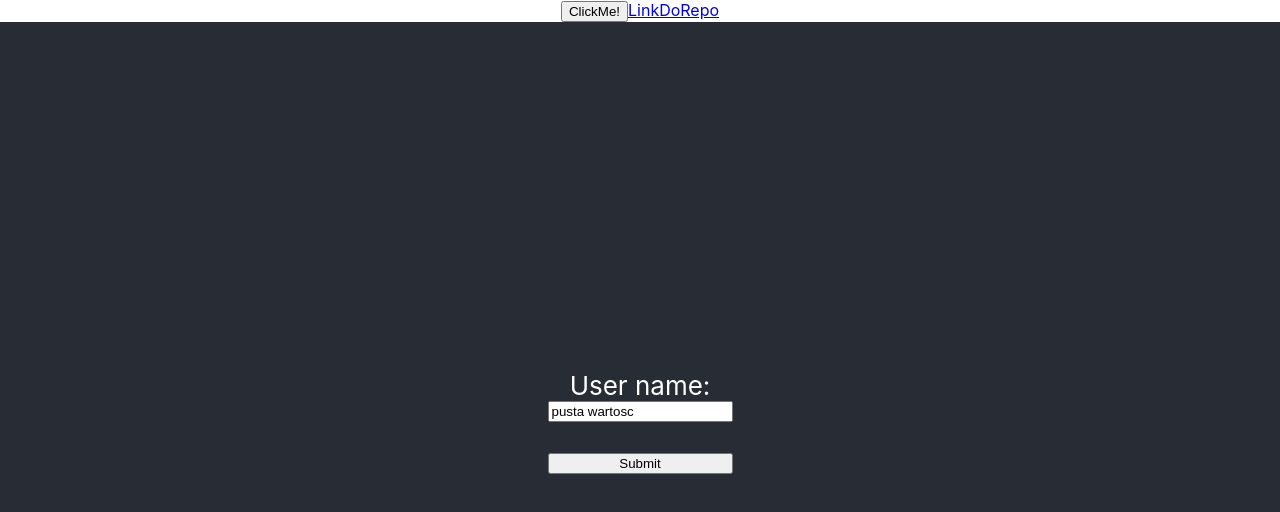
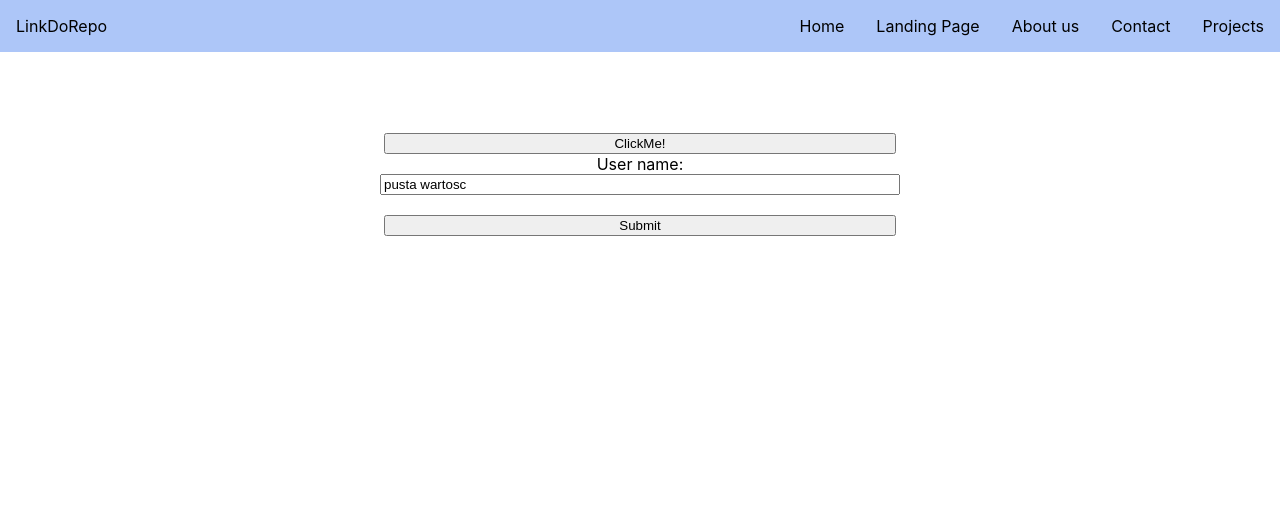
Before and after one commit to Janek9709/React-kurs, a React (Create React App) app: page / in a window 1280 px wide. Shown: the top 512 px of the page. Built offline with nearby package versions, Linux system fonts and the light colour scheme.

Commit message:
feat: added navigation, routing, new pages

```diff
--- a/package.json
+++ b/package.json
@@ -3,11 +3,16 @@
   "version": "0.1.0",
   "private": true,
   "dependencies": {
+    "@emotion/react": "^11.9.0",
+    "@emotion/styled": "^11.8.1",
+    "@mui/icons-material": "^5.8.0",
+    "@mui/material": "^5.8.1",
     "@testing-library/jest-dom": "^5.16.4",
     "@testing-library/react": "^13.2.0",
     "@testing-library/user-event": "^13.5.0",
     "react": "^18.1.0",
     "react-dom": "^18.1.0",
+    "react-router-dom": "^6.3.0",
     "react-scripts": "5.0.1",
     "web-vitals": "^2.1.4"
   },
--- a/src/App.css
+++ b/src/App.css
@@ -1,5 +1,6 @@
 .App {
   text-align: center;
+
 }
 
 .App-logo {
@@ -28,11 +29,72 @@
   color: #61dafb;
 }
 
-@keyframes App-logo-spin {
-  from {
-    transform: rotate(0deg);
+
+a{
+  text-decoration: none;
+  color: black;
+  margin: 1rem;
+}
+
+a:hover{
+  color: grey;
+}
+
+.nav{
+  display: flex;
+  flex-direction: row;
+  justify-content: space-between;
+  align-items: center;
+  background-color: #adc6f8;
+  min-height: 40px;
+  margin-bottom: 5rem;
+}
+
+.nav ul {
+  display: flex;
+  flex-direction: row;
+  list-style:none;
+}
+
+#Btn-toggle{
+  display: none;
+}
+
+input, button{
+  width: 40%;
+  align-self: center;
+}
+
+
+@media screen and (max-width:600px) {
+  .nav ul{
+    display: none;
+    flex-direction: column;
+    /* width: 100%; */
+    text-align: start;
+    padding: 0;
+    text-align: center;
+    width: 100%;
   }
-  to {
-    transform: rotate(360deg);
+
+  a:hover{
+    background-color: #ddd;
+    margin: 0;
+    width: 100%;
   }
+
+  .nav{
+    flex-direction: column;
+    justify-content: center;
+    align-items: flex-start;
+  }
+
+  #Btn-toggle{
+    display: block;
+    position: absolute;
+    top: 0.5rem;
+    right: 0.5rem;
+  }
+
+
 }
--- a/src/App.js
+++ b/src/App.js
@@ -1,20 +1,69 @@
+import React, { useState } from 'react';
+import { Link, Route, Routes } from 'react-router-dom';
 import './App.css';
+
+import MenuIcon from '@mui/icons-material/Menu';
 import { InputForm } from './InputForm.tsx';
+import { Aboutpage } from './about/Aboutpage.js';
+import { Contactpage } from './contact/Contactpage.js';
+import { Landingpage } from './landing/Landingpage.js';
+import { Projectspage } from './projects/Projectspage';
+
+export const routesPaths = {
+  about: 'about'
+}
+
+
 
 function App() {
 
 
+  const toggleFunction = () => {
+    var x = document.getElementsByClassName('App-links')[0]
+    if (x.style.display === "flex"){
+      x.style.display = "none";
+    }else {
+      x.style.display = "flex";
+    }
+  }
+
   return (
     <div className="App">
 
-        <button onClick={() => alert("hello react")}>ClickMe!</button>
-        <a href='https://github.com/Janek9709/React-kurs'>LinkDoRepo</a>
 
 
-        <header className='App-header'>
+
+        {/* <header className='App-header'>
             <InputForm defaultValue={'hello form'} />
-        </header>
+        </header> */}
 
+        <nav className='nav'>
+        <a href='https://github.com/Janek9709/React-kurs'>LinkDoRepo</a>
+        <MenuIcon id='Btn-toggle' onClick={toggleFunction}/>
+          <ul className='App-links'>
+            <li><Link className='App-nav' to="/">Home</Link></li>
+            <li><Link className='App-nav' to="/landing">Landing Page</Link></li>
+            <li><Link className='App-nav' to="/about">About us</Link></li>
+            <li><Link className='App-nav' to="/contact">Contact</Link></li>
+            <li><Link className='App-nav' to="/projects">Projects</Link></li>
+          </ul>
+
+
+
+
+
+        </nav>
+
+        <button onClick={() => alert("hello react")}>ClickMe!</button>
+
+
+        <Routes>
+          <Route path="/" element={<InputForm defaultValue={'hello form'} />} />
+          <Route path='/landing' element={<Landingpage />}/>
+          <Route path={`/${routesPaths.about}`} element={<Aboutpage />}/>
+          <Route path='/contact' element={<Contactpage />}/>
+          <Route path='/projects' element={<Projectspage />}/>
+        </Routes>
 
     </div>
   );
--- a/src/InputForm.tsx
+++ b/src/InputForm.tsx
@@ -1,4 +1,5 @@
 import {useState, useEffect, useCallback } from 'react';
+import './App.css';
 
 interface InputFormProps{
     defaultValue? : string;
@@ -43,17 +44,17 @@ export const InputForm  = (props? : InputFormProps) => {
     }, [inputValue])
 
 
-    useEffect(() => {
-        let valueToSet = '';
-        const localStorageData = localStorage.getItem(storageFormKey)
-        if(!!localStorageData) {
-            valueToSet = localStorageData;
-        } else {
-            if (!!props?.defaultValue){
-                valueToSet = props?.defaultValue;
-            }
-        }
-    })
+    // useEffect(() => {
+    //     let valueToSet;
+    //     const localStorageData = localStorage.getItem(storageFormKey)
+    //     if(!!localStorageData) {
+    //         valueToSet = localStorageData;
+    //     } else {
+    //         if (!!props?.defaultValue){
+    //             valueToSet = props?.defaultValue;
+    //         }
+    //     }
+    // })
 
     return (
         <div style={{display:"flex", flexDirection: "column"}}>
--- /dev/null
+++ b/src/about/Aboutpage.js
@@ -0,0 +1,3 @@
+export const Aboutpage = () => {
+    return <div>This is a text about me</div>
+}
--- /dev/null
+++ b/src/contact/Contactpage.js
@@ -0,0 +1,3 @@
+export const Contactpage = () => {
+    return <div>This is contacts page</div>
+}
--- /dev/null
+++ b/src/contact/index.js
@@ -0,0 +1 @@
+export {Contactpage} from './Contactpage';
--- a/src/index.js
+++ b/src/index.js
@@ -3,11 +3,14 @@ import ReactDOM from 'react-dom/client';
 import './index.css';
 import App from './App';
 import reportWebVitals from './reportWebVitals';
+import { BrowserRouter } from 'react-router-dom';
 
 const root = ReactDOM.createRoot(document.getElementById('root'));
 root.render(
   <React.StrictMode>
-    <App />
+    <BrowserRouter>
+      <App />
+    </BrowserRouter>
   </React.StrictMode>
 );
 
--- /dev/null
+++ b/src/landing/Landingpage.js
@@ -0,0 +1,3 @@
+export const Landingpage = () => {
+    return <div>This is Landing Page</div>
+}
--- /dev/null
+++ b/src/landing/index.js
@@ -0,0 +1 @@
+export {Landingpage} from './Landingpage';
--- /dev/null
+++ b/src/projects/Projectspage.js
@@ -0,0 +1,3 @@
+export const Projectspage = () => {
+    return <div>Our projects</div>
+}
--- /dev/null
+++ b/src/projects/index.js
@@ -0,0 +1 @@
+export {Projectspage} from './Projectspage';
```
Also changed, not shown: 1 other file (tests, documents, lock files or other folders).
